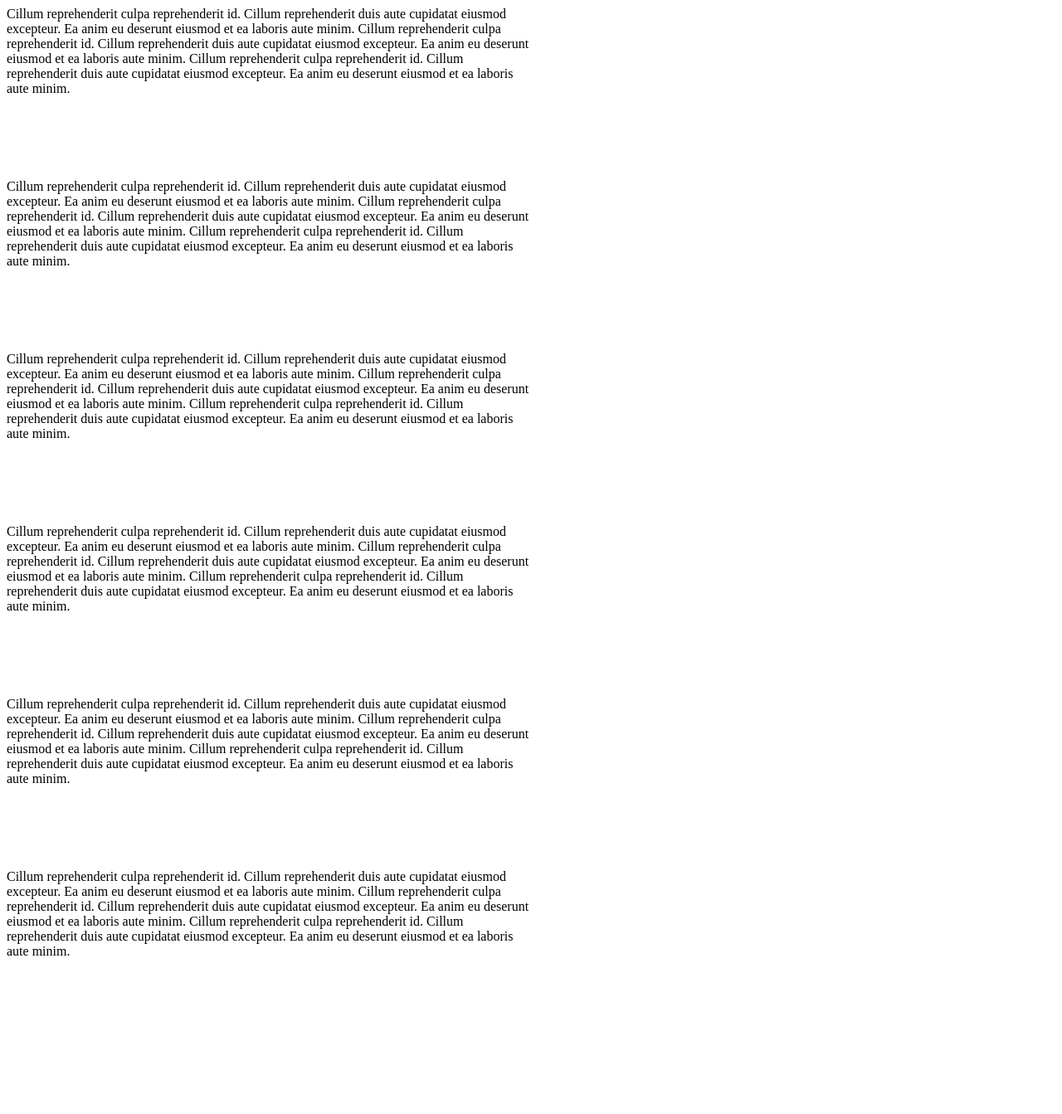
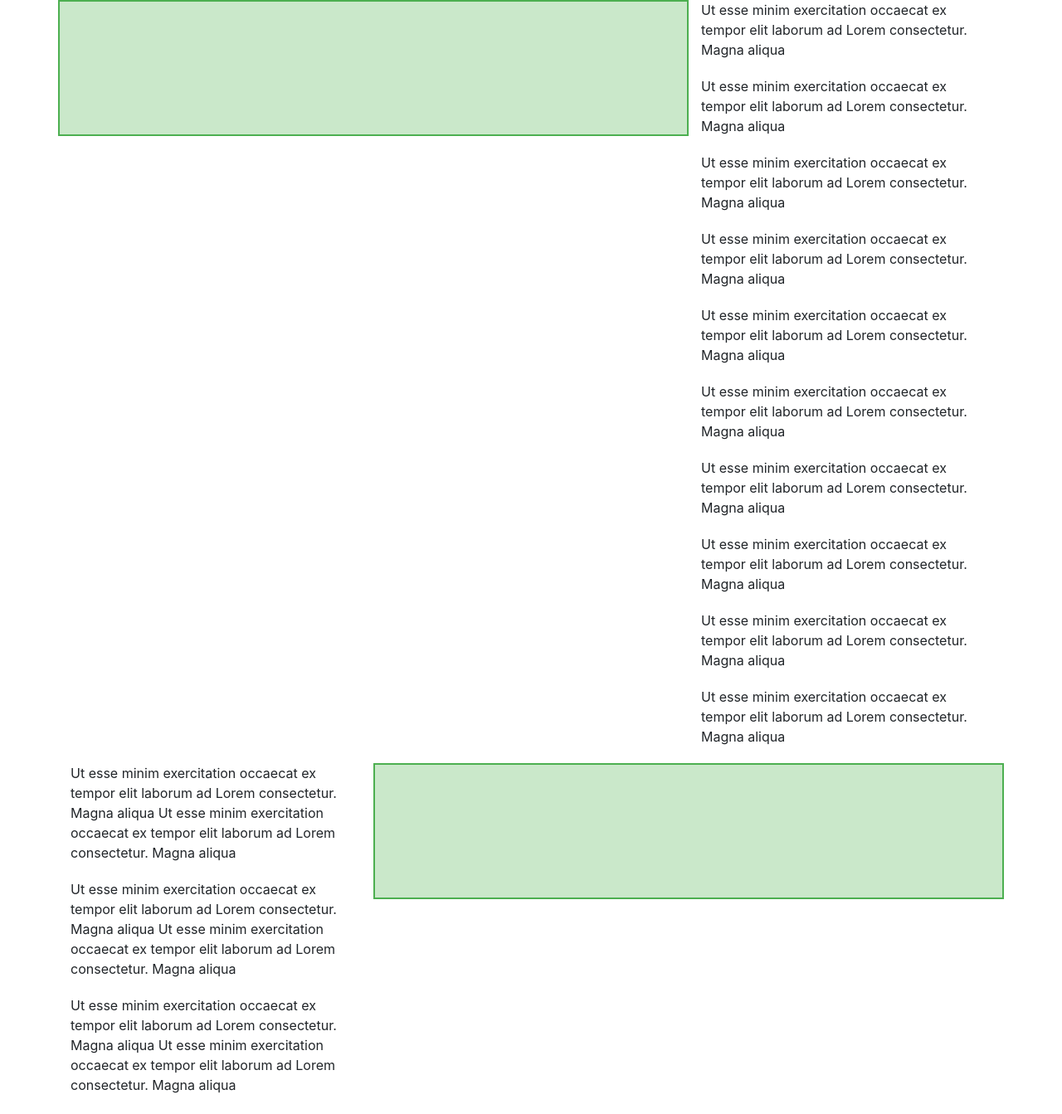
Before and after one commit to anhddo/wine-quality-visualization, a website: page index.html in a window 1280 px wide. Shown: the top 1343 px of the page at 83% size. Before the commit the page ends 1264 px from the top, so only its background shows below. Drawn offline with nearby package versions, Linux system fonts and the light colour scheme.

Commit message:
outline app

```diff
--- a/animation3.js
+++ /dev/null
@@ -1,17 +0,0 @@
-data = [[10, 10], [100, 10], [100, 200]]
-let p = d3.line()(data)
-let svg = d3.select('svg');
-let path = svg.append('path')
-    .attr('d', p)
-    .attr('stroke-dasharray', '300 300')
-    .attr('stroke-width', 3)
-    .attr('stroke', 'red')
-    .attr('fill', 'none');
-let i = 300;
-let container_height = document.getElementById('container').offsetHeight;
-path.attr('stroke-dashoffset', 300);
-window.addEventListener('scroll', function () {
-    let scroll_value = document.getElementsByTagName('body')[0].scrollTop;
-    let i = 300 * (container_height - scroll_value) / container_height;
-    path.attr('stroke-dashoffset', i);
-});
--- a/index.html
+++ b/index.html
@@ -10,79 +10,59 @@
 
 <body>
     <style>
-        .vis {
-            position: fixed;
+        .svg-tree {
             top: 0;
-            right: 0;
+            padding: 5px;
+            background-color: #cae8ca;
+            border: 2px solid #4CAF50;
             width: 50%;
+            height: 100%;
             z-index: 50;
         }
 
-        .content {
-            position: relative;
-            top: 0;
-            left: 0;
-            padding-bottom: 100px;
-            width: 50%;
-            z-index: 50;
+        .lorem {
+            padding-bottom: 20px;
         }
     </style>
 
-    <div id="container">
-        <div class='content'>
-            Cillum reprehenderit culpa reprehenderit id. Cillum reprehenderit duis aute cupidatat eiusmod excepteur. Ea
-            anim eu deserunt eiusmod et ea laboris aute minim.
-            Cillum reprehenderit culpa reprehenderit id. Cillum reprehenderit duis aute cupidatat eiusmod excepteur. Ea
-            anim eu deserunt eiusmod et ea laboris aute minim.
-            Cillum reprehenderit culpa reprehenderit id. Cillum reprehenderit duis aute cupidatat eiusmod excepteur. Ea
-            anim eu deserunt eiusmod et ea laboris aute minim.
+    <div class="container">
+        <div class='row' id='tree-row'>
+            <div class="col-md-8 position-sticky svg-tree">
+                <svg></svg>
+            </div>
+            <div class='col-md-4' id="tree">
+                <div class='lorem'>
+                    Ut esse minim exercitation occaecat ex tempor elit laborum ad Lorem consectetur. Magna aliqua
+                </div>
+            </div>
         </div>
-        <svg class='vis'></svg>
-        <div class='content'>
-            Cillum reprehenderit culpa reprehenderit id. Cillum reprehenderit duis aute cupidatat eiusmod excepteur. Ea
-            anim eu deserunt eiusmod et ea laboris aute minim.
-            Cillum reprehenderit culpa reprehenderit id. Cillum reprehenderit duis aute cupidatat eiusmod excepteur. Ea
-            anim eu deserunt eiusmod et ea laboris aute minim.
-            Cillum reprehenderit culpa reprehenderit id. Cillum reprehenderit duis aute cupidatat eiusmod excepteur. Ea
-            anim eu deserunt eiusmod et ea laboris aute minim.
-        </div>
-        <div class='content'>
-            Cillum reprehenderit culpa reprehenderit id. Cillum reprehenderit duis aute cupidatat eiusmod excepteur. Ea
-            anim eu deserunt eiusmod et ea laboris aute minim.
-            Cillum reprehenderit culpa reprehenderit id. Cillum reprehenderit duis aute cupidatat eiusmod excepteur. Ea
-            anim eu deserunt eiusmod et ea laboris aute minim.
-            Cillum reprehenderit culpa reprehenderit id. Cillum reprehenderit duis aute cupidatat eiusmod excepteur. Ea
-            anim eu deserunt eiusmod et ea laboris aute minim.
-        </div>
-        <div class='content'>
-            Cillum reprehenderit culpa reprehenderit id. Cillum reprehenderit duis aute cupidatat eiusmod excepteur. Ea
-            anim eu deserunt eiusmod et ea laboris aute minim.
-            Cillum reprehenderit culpa reprehenderit id. Cillum reprehenderit duis aute cupidatat eiusmod excepteur. Ea
-            anim eu deserunt eiusmod et ea laboris aute minim.
-            Cillum reprehenderit culpa reprehenderit id. Cillum reprehenderit duis aute cupidatat eiusmod excepteur. Ea
-            anim eu deserunt eiusmod et ea laboris aute minim.
-        </div>
-        <div class='content'>
-            Cillum reprehenderit culpa reprehenderit id. Cillum reprehenderit duis aute cupidatat eiusmod excepteur. Ea
-            anim eu deserunt eiusmod et ea laboris aute minim.
-            Cillum reprehenderit culpa reprehenderit id. Cillum reprehenderit duis aute cupidatat eiusmod excepteur. Ea
-            anim eu deserunt eiusmod et ea laboris aute minim.
-            Cillum reprehenderit culpa reprehenderit id. Cillum reprehenderit duis aute cupidatat eiusmod excepteur. Ea
-            anim eu deserunt eiusmod et ea laboris aute minim.
-        </div>
-        <div class='content'>
-            Cillum reprehenderit culpa reprehenderit id. Cillum reprehenderit duis aute cupidatat eiusmod excepteur. Ea
-            anim eu deserunt eiusmod et ea laboris aute minim.
-            Cillum reprehenderit culpa reprehenderit id. Cillum reprehenderit duis aute cupidatat eiusmod excepteur. Ea
-            anim eu deserunt eiusmod et ea laboris aute minim.
-            Cillum reprehenderit culpa reprehenderit id. Cillum reprehenderit duis aute cupidatat eiusmod excepteur. Ea
-            anim eu deserunt eiusmod et ea laboris aute minim.
+        <div class='row' id='about-row'>
+            <div class='col-md-4' id="about">
+                <div class='lorem'>
+                    Ut esse minim exercitation occaecat ex tempor elit laborum ad Lorem consectetur. Magna aliqua
+                    Ut esse minim exercitation occaecat ex tempor elit laborum ad Lorem consectetur. Magna aliqua
+                </div>
+            </div>
+            <div class="col-md-8 position-sticky svg-tree">
+                <svg></svg>
+            </div>
         </div>
     </div>
     <script src="https://d3js.org/d3.v5.min.js"></script>
+    <link rel="stylesheet" href="https://stackpath.bootstrapcdn.com/bootstrap/4.3.1/css/bootstrap.min.css"
+        integrity="sha384-ggOyR0iXCbMQv3Xipma34MD+dH/1fQ784/j6cY/iJTQUOhcWr7x9JvoRxT2MZw1T" crossorigin="anonymous">
+    <script src="https://code.jquery.com/jquery-3.3.1.slim.min.js"
+        integrity="sha384-q8i/X+965DzO0rT7abK41JStQIAqVgRVzpbzo5smXKp4YfRvH+8abtTE1Pi6jizo"
+        crossorigin="anonymous"></script>
+    <script src="https://cdnjs.cloudflare.com/ajax/libs/popper.js/1.14.7/umd/popper.min.js"
+        integrity="sha384-UO2eT0CpHqdSJQ6hJty5KVphtPhzWj9WO1clHTMGa3JDZwrnQq4sF86dIHNDz0W1"
+        crossorigin="anonymous"></script>
+    <script src="https://stackpath.bootstrapcdn.com/bootstrap/4.3.1/js/bootstrap.min.js"
+        integrity="sha384-JjSmVgyd0p3pXB1rRibZUAYoIIy6OrQ6VrjIEaFf/nJGzIxFDsf4x0xIM+B07jRM"
+        crossorigin="anonymous"></script>
     <!-- <script src="vis.js"></script> -->
     <!-- <script src="bar.js"></script> -->
-    <script src="animation3.js"></script>
+    <script src="tree.js"></script>
 
 </body>
 
--- /dev/null
+++ b/tree.js
@@ -0,0 +1,38 @@
+function duplicate_text(selector, n = 10) {
+    let lorem_html = $(selector).html();
+    let text = '';
+    console.log(lorem_html);
+    for (let i = 0; i < n; i++) {
+        text += lorem_html;
+    }
+    $(selector).html(text);
+}
+$(function () {
+    duplicate_text('#tree');
+    duplicate_text('#about', 20)
+
+    data = [[10, 10], [100, 10], [100, 200]]
+    let p = d3.line()(data)
+    let svg = d3.select('svg');
+    let path = svg.append('path')
+        .attr('d', p)
+        .attr('stroke-width', 3)
+        .attr('stroke', 'red')
+        .attr('fill', 'none');
+    let path_length = path.node().getTotalLength();
+    path.attr('stroke-dasharray', path_length)
+    let container = $('.container');
+    let container_height = container.outerHeight();
+    path.attr('stroke-dashoffset', path_length);
+    let scrollable_value = container_height - window.innerHeight;
+    scrollable_value = ($('#tree').height() - window.innerHeight) * 3 / 4;
+    window.addEventListener('scroll', function () {
+        let scroll_value = document.getElementsByTagName('body')[0].scrollTop;
+        let i = path_length * (scrollable_value - scroll_value) / scrollable_value;
+        // this.console.log(i, scroll_value, container_height);˝
+        if (i < 0) {
+            i = 0;
+        }
+        path.attr('stroke-dashoffset', i);
+    });
+});
```
